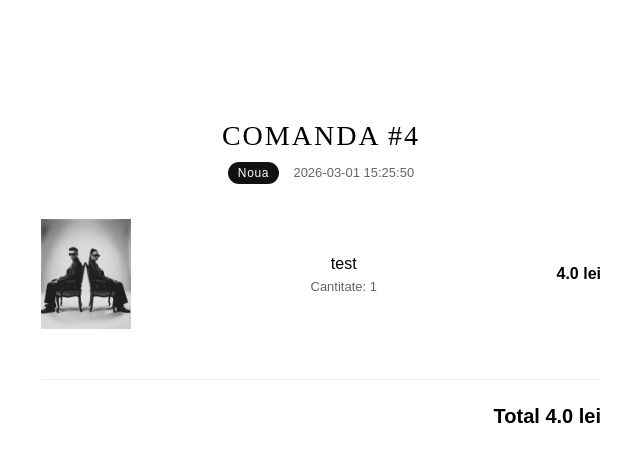
After one commit to mirceaaa958-png/magazin_piele, a Flask app: page /cont/comanda/4 in a window 1280 px wide. The commit adds this page. Shown: the top 462 px of the page, without its empty margins (319-959 px from the left). Run offline with Flask 3, Linux system fonts and the light colour scheme; a user stored in the database is signed in; data comes from the database, SQL or seed files in the repository; both versions use the stored data as it was after the commit.

Commit message:
update 4 new file and 4 modified files

```diff
--- a/app.py
+++ b/app.py
@@ -8,6 +8,13 @@ DATABASE = "magazin.db"
 UPLOAD_FOLDER = "static/uploads"
 app.config["UPLOAD_FOLDER"] = UPLOAD_FOLDER
 
+@app.context_processor
+def inject_client():
+    return dict(
+        client_logat="client_id" in session,
+        client_nume=session.get("client_nume"),
+        client_email=session.get("client_email")
+    )
 
 def get_db():
     conn = sqlite3.connect(DATABASE)
@@ -47,18 +54,21 @@ def produse_cu_highlight(categorie):
 
 @app.route("/femei")
 def femei():
+    session["last_shop"] = request.path
     produse = produse_cu_highlight("Femei")
     return render_template("categorie.html", categorie="Femei", produse=produse)
 
 
 @app.route("/barbati")
 def barbati():
+    session["last_shop"] = request.path
     produse = produse_cu_highlight("Bărbați")
     return render_template("categorie.html", categorie="Bărbați", produse=produse)
 
 
 @app.route("/copii")
 def copii():
+    session["last_shop"] = request.path
     produse = produse_cu_highlight("Copii")
     return render_template("categorie.html", categorie="Copii", produse=produse)
 @app.route("/produs/<int:id>")
@@ -154,14 +164,13 @@ def checkout():
         produse.append((p["nume"], cant, subtotal))
 
     if request.method == "POST":
-        nume = request.form["nume"]
-        email = request.form["email"]
+        email = session.get("client_email") or request.form["email"]
         telefon = request.form["telefon"]
         adresa = request.form["adresa"]
         produse_cmd = str(cos)
         db.execute(
             "INSERT INTO comenzi (nume, email, telefon, adresa, total, data, produse) VALUES (?, ?, ?, ?, ?, datetime('now'), ?)",
-            (nume, email, telefon, adresa, total, produse_cmd)
+            (request.form["nume"], email, telefon, adresa, total, produse_cmd)
        )
         db.commit()
 
@@ -170,11 +179,131 @@ def checkout():
 
     return render_template("checkout.html", produse=produse, total=total)
 
-@app.route("/login")
+@app.route("/login", methods=["GET", "POST"])
 def login():
+    # dacă deja logat → cont
+    if "client_id" in session:
+        return redirect("/cont")
+
+    if request.method == "POST":
+        email = request.form["email"]
+        parola = request.form["parola"]
+
+        db = get_db()
+        client = db.execute(
+            "SELECT * FROM clienti WHERE email=? AND parola=?",
+            (email, parola)
+        ).fetchone()
+
+        if client:
+            session["client_id"] = client["id"]
+            session["client_nume"] = client["nume"]
+            session["client_email"] = client["email"]
+
+            # revine unde era sau cont
+            next_page = request.args.get("next")
+            return redirect(next_page or "/cont")
+
+        else:
+            return "Date incorecte"
+
     return render_template("login.html")
 
 
+@app.route("/register", methods=["GET", "POST"])
+def register():
+    if request.method == "POST":
+        nume = request.form["nume"]
+        email = request.form["email"]
+        parola = request.form["parola"]
+        telefon = request.form["telefon"]
+
+        db = get_db()
+        try:
+            db.execute(
+                "INSERT INTO clienti (nume, email, parola, telefon) VALUES (?, ?, ?, ?)",
+                (nume, email, parola, telefon)
+            )
+            db.commit()
+            return redirect("/login")
+        except:
+            return "Email deja existent"
+
+    return render_template("register.html")
+
+
+@app.route("/cont")
+def cont():
+    if "client_id" not in session:
+        return redirect("/login")
+
+    return render_template("cont.html")
+@app.route("/logout")
+def logout():
+    session.pop("client_id", None)
+    session.pop("client_nume", None)
+    session.pop("client_email", None)
+    return redirect("/")
+
+@app.route("/cont/comenzi")
+def cont_comenzi():
+    if "client_id" not in session:
+        return redirect("/login")
+
+    db = get_db()
+    comenzi = db.execute(
+        "SELECT * FROM comenzi WHERE email=? ORDER BY data DESC",
+        (session.get("client_email"),)
+    ).fetchall()
+
+    return render_template("cont_comenzi.html", comenzi=comenzi)
+@app.route("/cont/comanda/<int:id>")
+def cont_comanda(id):
+    if "client_id" not in session:
+        return redirect("/login")
+
+    db = get_db()
+
+    c = db.execute(
+        "SELECT * FROM comenzi WHERE id=? AND email=?",
+        (id, session.get("client_email"))
+    ).fetchone()
+
+    if not c:
+        return redirect("/cont/comenzi")
+
+    produse_list = []
+
+    if c["produse"]:
+        cos = eval(c["produse"])
+
+        ids = [int(i) for i in cos.keys()]
+        if ids:
+            query = f"SELECT id, nume, pret, imagine FROM produse WHERE id IN ({','.join(['?']*len(ids))})"
+            produse_db = db.execute(query, ids).fetchall()
+
+            prod_map = {p["id"]: p for p in produse_db}
+
+            for pid, cant in cos.items():
+                p = prod_map.get(int(pid))
+                if p:
+                    produse_list.append({
+                        "nume": p["nume"],
+                        "pret": p["pret"],
+                        "cant": cant,
+                        "subtotal": p["pret"] * cant,
+                        "imagine": p["imagine"]
+                    })
+
+    comanda = {
+        "id": c["id"],
+        "data": c["data"],
+        "status": c["status"],
+        "total": c["total"],
+        "produse": produse_list
+    }
+
+    return render_template("cont_comanda.html", c=comanda)
 @app.route("/admin")
 def admin():
     categorie = request.args.get("categorie")
@@ -401,7 +530,16 @@ def init_db():
             data TEXT
         )
     """)
-
+    db.execute("""
+        CREATE TABLE IF NOT EXISTS clienti (
+            id INTEGER PRIMARY KEY AUTOINCREMENT,
+            nume TEXT,
+            email TEXT UNIQUE,
+            parola TEXT,
+            telefon TEXT,
+            data_creare TIMESTAMP DEFAULT CURRENT_TIMESTAMP
+        )
+    """)
     try:
         db.execute("ALTER TABLE produse ADD COLUMN status INTEGER DEFAULT 1")
     except:
--- a/static/style.css
+++ b/static/style.css
@@ -821,3 +821,256 @@ body {
     background: #111;
     color: white;
 }
+/* ===== ACCOUNT LUXURY FULL ===== */
+
+.account-page {
+    height: 100vh;
+    display: flex;
+    justify-content: center;
+    background: #f6f5f3;
+}
+
+.account-box {
+    width: 560px;
+    height: 100vh;
+    background: white;
+    padding: 120px 100px;
+    text-align: center;
+    box-shadow: 0 25px 60px rgba(0,0,0,0.08);
+}
+
+.account-heading {
+    font-family: "Playfair Display", serif;
+    font-size: 34px;
+    letter-spacing: 3px;
+    margin-bottom: 25px;
+}
+
+.account-welcome {
+    font-size: 17px;
+    color: #555;
+    margin-bottom: 50px;
+}
+
+.account-links {
+    display: flex;
+    flex-direction: column;
+    gap: 18px;
+}
+
+.account-btn {
+    display: block;
+    padding: 16px;
+    border: 1px solid #111;
+    text-decoration: none;
+    color: #111;
+    letter-spacing: 1.5px;
+    font-size: 13px;
+    transition: all .3s ease;
+}
+
+.account-btn:hover {
+    background: #111;
+    color: white;
+}
+/* ===== CLIENT ORDERS ===== */
+
+.client-orders {
+    display: flex;
+    flex-direction: column;
+    gap: 18px;
+    margin-top: 30px;
+}
+
+.order-card {
+    border: 1px solid #e5e5e5;
+    padding: 22px 26px;
+    text-align: left;
+    transition: all .25s ease;
+}
+
+.order-card:hover {
+    border-color: #111;
+}
+
+.order-top {
+    display: flex;
+    justify-content: space-between;
+    margin-bottom: 10px;
+}
+
+.order-id {
+    font-weight: 600;
+    letter-spacing: 0.5px;
+}
+
+.order-date {
+    color: #777;
+    font-size: 13px;
+}
+
+.order-bottom {
+    display: flex;
+    justify-content: space-between;
+    align-items: center;
+}
+
+.order-status {
+    font-size: 13px;
+    letter-spacing: 0.5px;
+}
+
+.order-total {
+    font-weight: 600;
+}
+
+.order-link {
+    text-decoration: none;
+    border-bottom: 1px solid #111;
+    font-size: 13px;
+    letter-spacing: 0.5px;
+}
+/* ===== ORDER STATUS BADGE ===== */
+
+.status-badge {
+    font-size: 12px;
+    letter-spacing: 0.6px;
+    padding: 4px 10px;
+    border-radius: 20px;
+    display: inline-block;
+}
+
+.status-Noua {
+    background: #111;
+    color: white;
+}
+
+.status-Procesare {
+    background: #c6a662;
+    color: white;
+}
+
+.status-Livrata {
+    background: #2e7d32;
+    color: white;
+}
+
+.status-Anulata {
+    background: #9e9e9e;
+    color: white;
+}
+/* ===== ORDER DETAIL CLIENT ===== */
+
+.order-meta {
+    margin-bottom: 40px;
+    color: #666;
+    font-size: 14px;
+}
+
+.order-products {
+    display: flex;
+    flex-direction: column;
+    gap: 28px;
+    margin-bottom: 50px;
+}
+
+.order-product {
+    display: grid;
+    grid-template-columns: 90px 1fr auto;
+    gap: 22px;
+    align-items: center;
+}
+
+.order-img {
+    width: 90px;
+    height: 110px;
+    object-fit: cover;
+}
+
+.order-name {
+    font-weight: 500;
+    margin-bottom: 6px;
+}
+
+.order-qty {
+    font-size: 13px;
+    color: #666;
+}
+
+.order-price {
+    font-weight: 600;
+}
+
+.order-total-big {
+    border-top: 1px solid #eee;
+    padding-top: 25px;
+    font-size: 20px;
+    font-weight: 600;
+    text-align: right;
+}
+/* ===== ORDER HEADER ===== */
+
+.order-header {
+    margin-bottom: 35px;
+}
+
+.order-title {
+    font-family: "Playfair Display", serif;
+    font-size: 28px;
+    letter-spacing: 2px;
+    margin-bottom: 10px;
+}
+
+.order-status-badge {
+    display: inline-block;
+    padding: 4px 10px;
+    border-radius: 20px;
+    font-size: 12px;
+    letter-spacing: 0.6px;
+    margin-right: 10px;
+}
+
+.order-date {
+    font-size: 13px;
+    color: #666;
+}
+
+/* culori status */
+
+.order-Noua { background:#111; color:white; }
+.order-Procesare { background:#c6a662; color:white; }
+.order-Livrata { background:#2e7d32; color:white; }
+.order-Anulata { background:#9e9e9e; color:white; }
+.btn-continue {
+    display: inline-block;
+    margin-top: 12px;
+    font-size: 13px;
+    letter-spacing: .1em;
+    text-transform: uppercase;
+    color: #666;
+    text-decoration: none;
+}
+
+.btn-continue:hover {
+    color: #000;
+}
+.checkout-title {
+    text-align: center;
+    margin-bottom: 40px;
+    letter-spacing: .08em;
+}
+
+.btn-continue {
+    display: block;
+    text-align: center;
+    margin-top: 40px;
+    font-size: 13px;
+    letter-spacing: .12em;
+    text-transform: uppercase;
+    color: #666;
+    text-decoration: none;
+}
+
+.btn-continue:hover {
+    color: #000;
+}
--- /dev/null
+++ b/templates/cont_comanda.html
@@ -0,0 +1,59 @@
+<!DOCTYPE html>
+<html>
+<head>
+    <title>Comanda</title>
+    <link rel="stylesheet" href="/static/style.css">
+</head>
+<body>
+
+<div class="account-page">
+    <div class="account-box">
+
+        <div class="order-header">
+
+            <div class="order-title">
+                COMANDA #{{ c.id }}
+            </div>
+
+            <div>
+                <span class="order-status-badge order-{{ c.status }}">
+                    {{ c.status }}
+                </span>
+
+                <span class="order-date">
+                    {{ c.data }}
+                </span>
+            </div>
+
+        </div>
+
+        <div class="order-products">
+        {% for p in c.produse %}
+
+            <div class="order-product">
+
+                <img src="{{ p.imagine }}" class="order-img">
+
+                <div>
+                    <div class="order-name">{{ p.nume }}</div>
+                    <div class="order-qty">Cantitate: {{ p.cant }}</div>
+                </div>
+
+                <div class="order-price">
+                    {{ p.subtotal }} lei
+                </div>
+
+            </div>
+
+        {% endfor %}
+        </div>
+
+        <div class="order-total-big">
+            Total {{ c.total }} lei
+        </div>
+
+    </div>
+</div>
+
+</body>
+</html>
```
Also changed, not shown: templates/checkout.html (+27 -4 lines), templates/cont.html (added, +46 -0 lines), templates/cont_comenzi.html (added, +45 -0 lines), templates/login.html (+5 -5 lines), templates/register.html (added, +30 -0 lines), magazin.db.
